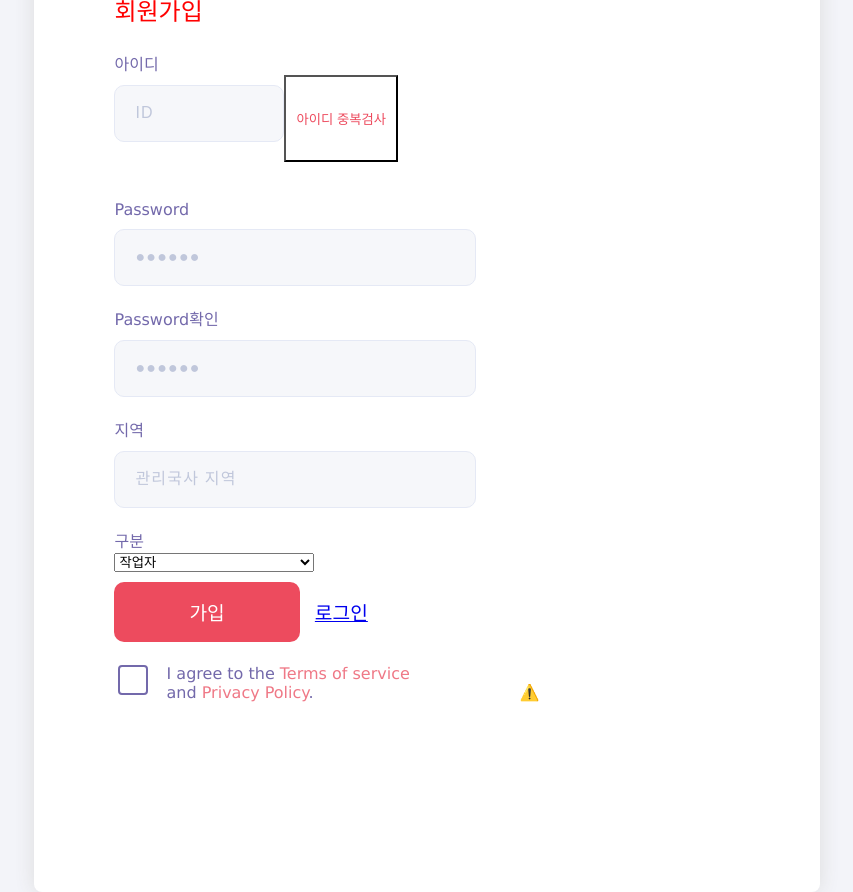
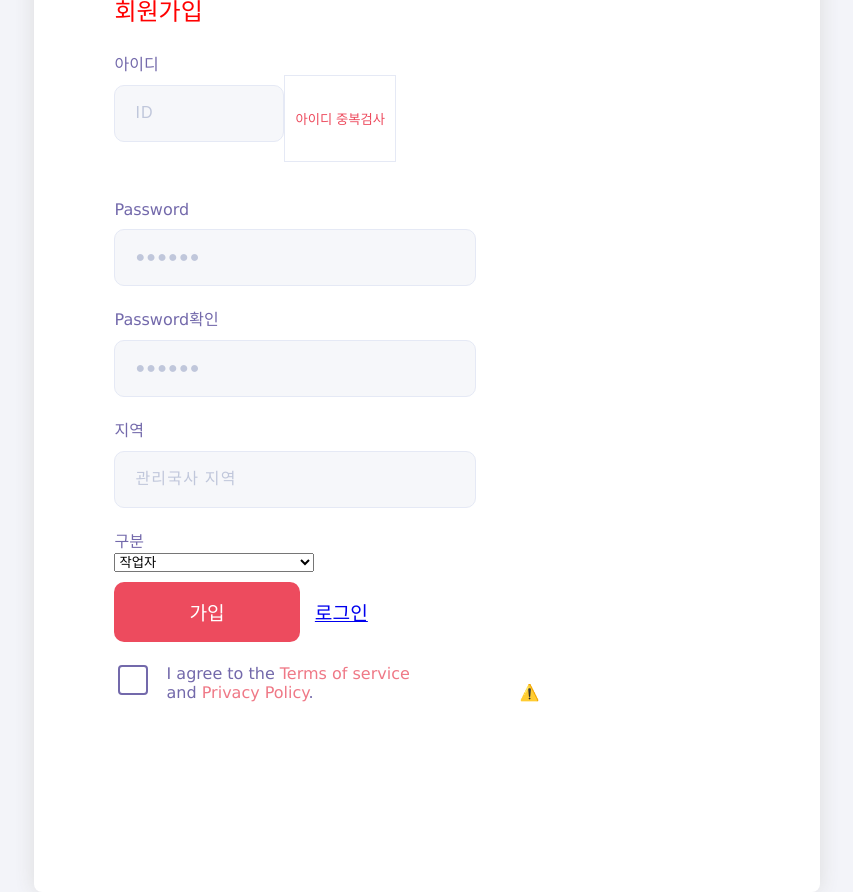
Before and after one commit to always97/bigbig, a Django app: page /register/ in a window 1280 px wide. Shown: the whole page, without its empty margins (213-1066 px from the left). Run offline with Django 4.2, Linux system fonts and the light colour scheme.

Commit message:
아이디 중복체크 css수정

```diff
--- a/apps/login/static/login/css/register.css
+++ b/apps/login/static/login/css/register.css
@@ -59,6 +59,11 @@ form input:not(:last-of-type) {
 
 }
 
+#check-id-btn {
+    cursor: pointer;
+    border: 1px solid #E5E9F5;
+}
+
 #category {
     width: 200px;
 
@@ -109,6 +114,7 @@ button[type="button"] {
     padding: 10px 10px 10px 10px;
     background-color: transparent;
     color: #ED4B5E;
+    cursor: pointer;
 }
 
 #terms {
```
